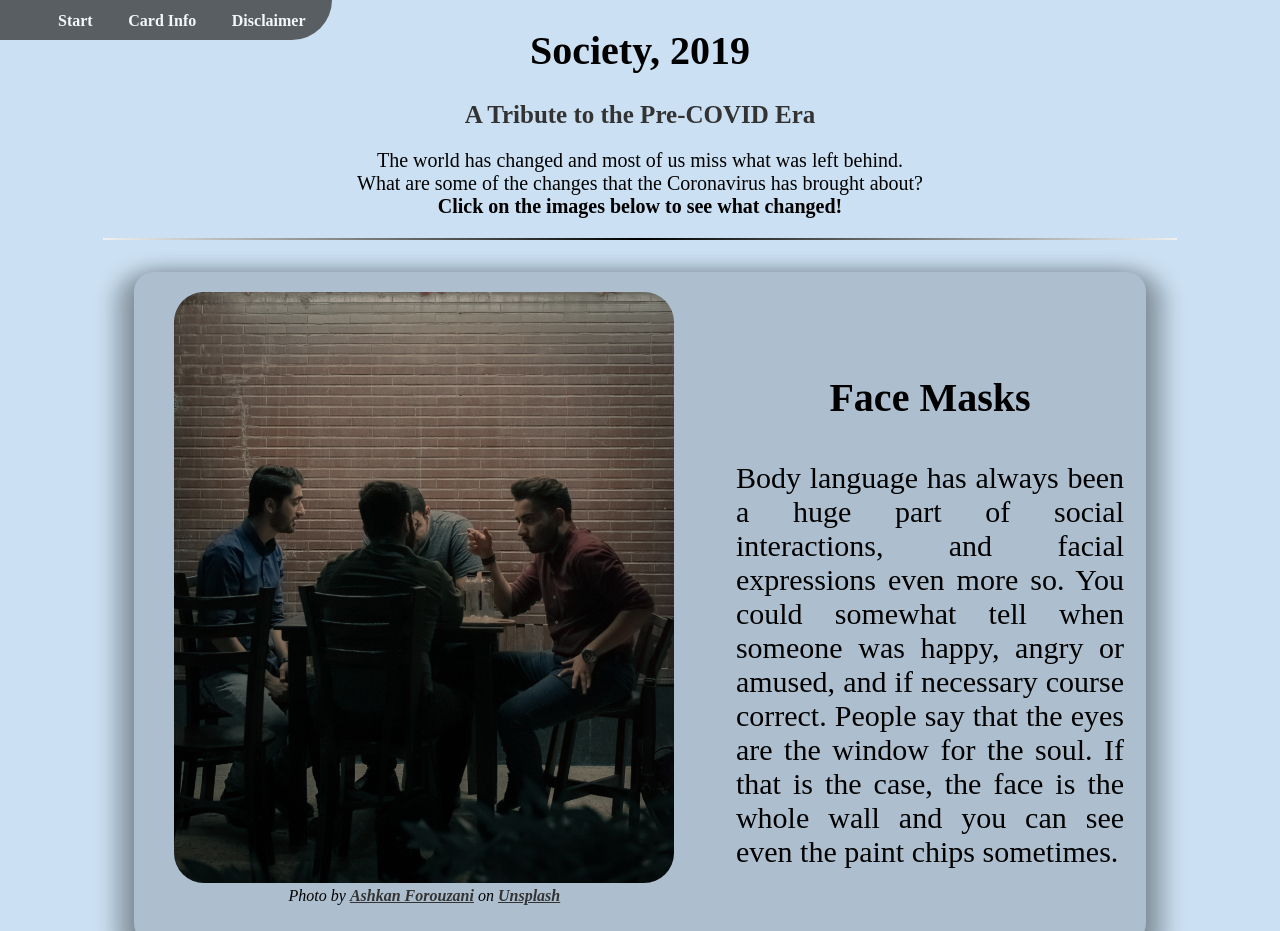
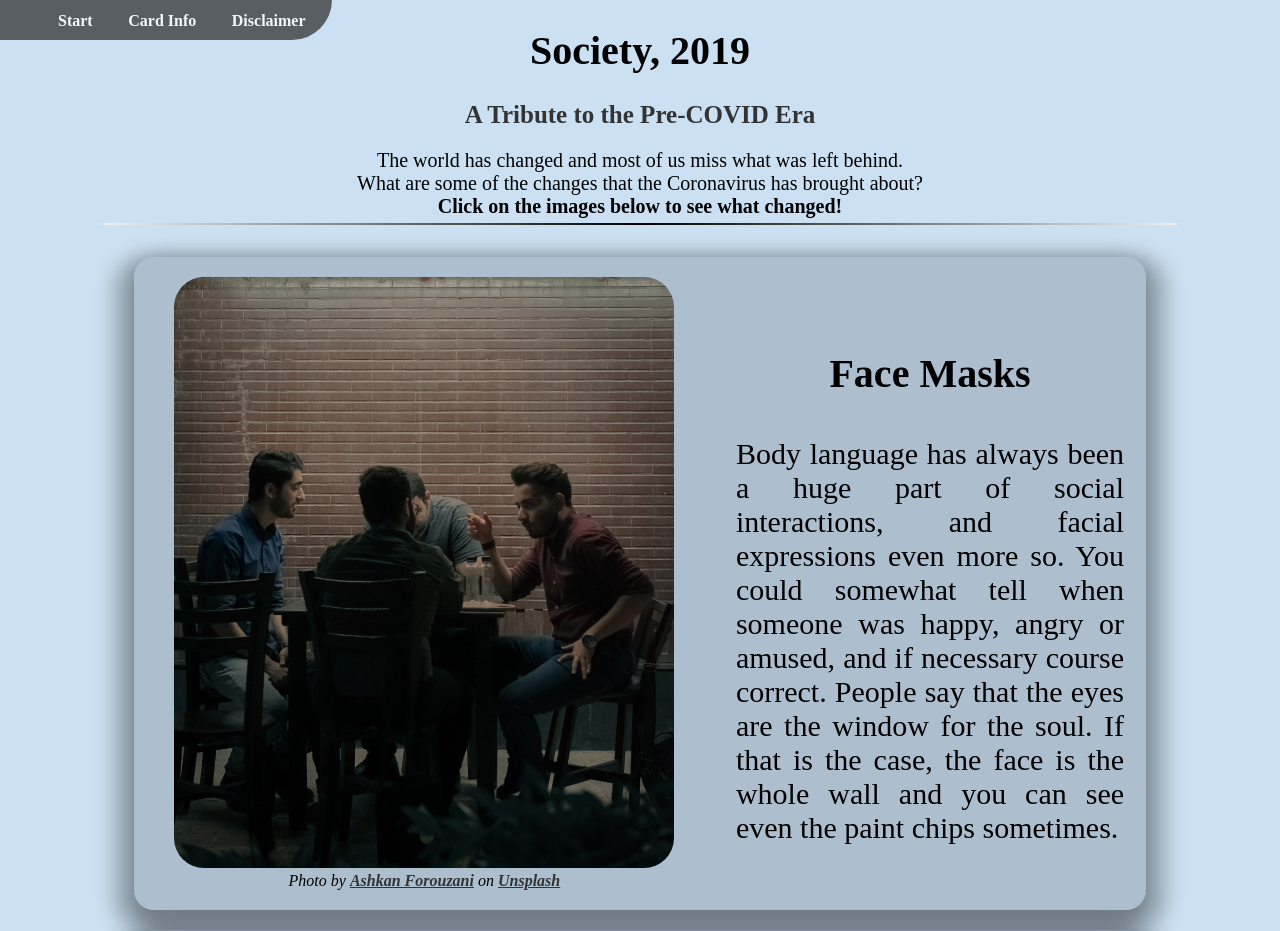
Before and after one commit to mihaelsouza/fcc_tributePage, a plain HTML site: page index.html in a window 1280 px wide. Shown: the top 931 px of the page. Drawn offline with Linux system fonts and the light colour scheme.

Commit message:
removed all <br> tags

```diff
--- a/index.html
+++ b/index.html
@@ -34,10 +34,9 @@
     <header id="header">
       <h1 id="title">Society, 2019</h1>
       <h2>A Tribute to the Pre-COVID Era</h2>
-      <p>The world has changed and most of us miss what was left behind.<br>
-        What are some of the changes that the Coronavirus has brought about?<br>
-        <strong>Click on the images below to see what changed!</strong>
-      </p>
+      <p>The world has changed and most of us miss what was left behind.</p>
+      <p>What are some of the changes that the Coronavirus has brought about?</p>
+      <p><strong>Click on the images below to see what changed!</strong></p>
       <hr>
     </header>
 
@@ -52,10 +51,8 @@
 
     <footer id="footer">
       <hr>
-      <h3>
-        <strong>Disclaimer</strong>: this is meant as a tongue-in-cheek website.
-        COVID is a serious disease that has impacted a lot of families.<br>
-        To get up-to-date information about COVID19, visit the website from the
+      <h3><strong>Disclaimer</strong>: this is meant as a tongue-in-cheek website. COVID is a serious disease that has impacted a lot of families.</h3>
+      <h3>To get up-to-date information about COVID19, visit the website from the
         <a id="tribute-link" target="_blank" href="https://www.who.int/health-topics/coronavirus#tab=tab_1">
           World Health Organization</a>.
       </h3>
--- a/main.js
+++ b/main.js
@@ -3,7 +3,7 @@ const cardData = {
     A: {
       src: "media/card1A.jpg",
       alt: "Drawing of people using face masks adorned with various country flags.",
-      cc0: '<span class="cc0">Photo by <a target="_blank" href="https://unsplash.com/@ashkfor121?utm_source=unsplash&amp;utm_medium=referral&amp;utm_content=creditCopyText">Ashkan Forouzani</a> on <a target="_blank" href="https://unsplash.com/?utm_source=unsplash&amp;utm_medium=referral&amp;utm_content=creditCopyText">Unsplash</a></span><br><br>',
+      cc0: '<span class="cc0">Photo by <a target="_blank" href="https://unsplash.com/@ashkfor121?utm_source=unsplash&amp;utm_medium=referral&amp;utm_content=creditCopyText">Ashkan Forouzani</a> on <a target="_blank" href="https://unsplash.com/?utm_source=unsplash&amp;utm_medium=referral&amp;utm_content=creditCopyText">Unsplash</a></span>',
       head: "<center><strong>Face Masks</strong></center>",
       text: "Body language has always been a huge part of social interactions, and facial expressions even more so. You could somewhat tell when someone was happy, angry or amused, and if necessary course correct. People say that the eyes are the window for the soul. If that is the case, the face is the whole wall and you can see even the paint chips sometimes."
     },
@@ -20,14 +20,14 @@ const cardData = {
     A: {
       src: "media/card2A.jpg",
       alt: "Company employees discussing strategy in a meeting room.",
-      cc0: '<span class="cc0">Photo by <a target="_blank" href="https://unsplash.com/@youxventures?utm_source=unsplash&amp;utm_medium=referral&amp;utm_content=creditCopyText">You X Ventures</a> on <a target="_blank" href="https://unsplash.com/?utm_source=unsplash&amp;utm_medium=referral&amp;utm_content=creditCopyText">Unsplash</a></span><br><br>',
+      cc0: '<span class="cc0">Photo by <a target="_blank" href="https://unsplash.com/@youxventures?utm_source=unsplash&amp;utm_medium=referral&amp;utm_content=creditCopyText">You X Ventures</a> on <a target="_blank" href="https://unsplash.com/?utm_source=unsplash&amp;utm_medium=referral&amp;utm_content=creditCopyText">Unsplash</a></span>',
       head: "<center><strong>The Office</strong></center>",
       text: "Typical office day. Endless meetings and noise around the cubicles while you are trying to hammer away that last deliverable before the end of day deadline. You have already heard about the latest office gossip through the grapevine and Carol told you about that amazing weekend she is planning around the watercooler, while overhearing Bob talk about last night's game. At this point, all you can think about is getting home..."
     },
     B: {
       src: "media/card2B.jpg",
       alt: "Computer over a table next to a rustic mug. In the computer screen, a zoom meeting with more than a dozen participants.",
-      cc0: '<span>Photo by <a href="https://unsplash.com/@cwmonty?utm_source=unsplash&amp;utm_medium=referral&amp;utm_content=creditCopyText">Chris Montgomery</a> on <a href="https://unsplash.com/?utm_source=unsplash&amp;utm_medium=referral&amp;utm_content=creditCopyText">Unsplash</a></span><br><br>',
+      cc0: '<span>Photo by <a href="https://unsplash.com/@cwmonty?utm_source=unsplash&amp;utm_medium=referral&amp;utm_content=creditCopyText">Chris Montgomery</a> on <a href="https://unsplash.com/?utm_source=unsplash&amp;utm_medium=referral&amp;utm_content=creditCopyText">Unsplash</a></span>',
       head: "<center><strong>The Office</strong></center>",
       text: "And now, you're always home. ALWAYS... There is no longer that sense of 'getting home from work' as that is essentially just the other room. Or even worse, the bedroom is suddenly the office. Work and life boundaries get blurried. For some, this is heaven. For others, a particularly nasty nightmare. For almost everybody, a necessary adaptation."
     },
@@ -37,14 +37,14 @@ const cardData = {
     A: {
       src: "media/card3A.jpg",
       alt: "Bustling city street at night with shops and stalls.",
-      cc0: '<span class="cc0">Photo by <a target="_blank" href="https://unsplash.com/@keepsakes_and_daydreams?utm_source=unsplash&amp;utm_medium=referral&amp;utm_content=creditCopyText">Steven Skerritt</a> on <a target="_blank" href="https://unsplash.com/?utm_source=unsplash&amp;utm_medium=referral&amp;utm_content=creditCopyText">Unsplash</a></span><br><br>',
+      cc0: '<span class="cc0">Photo by <a target="_blank" href="https://unsplash.com/@keepsakes_and_daydreams?utm_source=unsplash&amp;utm_medium=referral&amp;utm_content=creditCopyText">Steven Skerritt</a> on <a target="_blank" href="https://unsplash.com/?utm_source=unsplash&amp;utm_medium=referral&amp;utm_content=creditCopyText">Unsplash</a></span>',
       head: "<center><strong>Night Life</strong></center>",
       text: "Friday night! Time to get fancy, put on your best clothes and join your friends for a night in the town. All you're looking for is cold beer or maybe a smooth drink with some good music. Oh, and definitely that huge $2 hotdog dripping in sauce that you can get by the gas station at the end of the night. Because, you know, Mike is such a nice guy!"
     },
     B: {
       src: "media/card3B.jpg",
       alt: "Picture of an almost empty restaurant, with just a few patrons inside.",
-      cc0: '<span>Photo by <a href="https://unsplash.com/@andyadcon?utm_source=unsplash&amp;utm_medium=referral&amp;utm_content=creditCopyText">De an Sun</a> on <a href="https://unsplash.com/?utm_source=unsplash&amp;utm_medium=referral&amp;utm_content=creditCopyText">Unsplash</a></span><br><br>',
+      cc0: '<span>Photo by <a href="https://unsplash.com/@andyadcon?utm_source=unsplash&amp;utm_medium=referral&amp;utm_content=creditCopyText">De an Sun</a> on <a href="https://unsplash.com/?utm_source=unsplash&amp;utm_medium=referral&amp;utm_content=creditCopyText">Unsplash</a></span>',
       head: "<center><strong>Night Life</strong></center>",
       text: "Restaurants and bars are outright closed, or closing early. Half of all seats are unavailable, and not because there is people there. Social distance guidelines and strict health measures make a huge impact on the hospitality business and take-away becomes the new normal. Friday night events boil down to food orders and zoom hangouts, trying to simulate a glimpse of the old normal."
     },
@@ -54,14 +54,14 @@ const cardData = {
     A: {
       src: "media/card4A.jpg",
       alt: "New York City Central Station with a lot of people walking around.",
-      cc0: '<span class="cc0">Photo by <a target="_blank" href="https://unsplash.com/@jackofallstreets?utm_source=unsplash&amp;utm_medium=referral&amp;utm_content=creditCopyText">Jack Finnigan</a> on <a target="_blank" href="https://unsplash.com/?utm_source=unsplash&amp;utm_medium=referral&amp;utm_content=creditCopyText">Unsplash</a></span><br><br>',
+      cc0: '<span class="cc0">Photo by <a target="_blank" href="https://unsplash.com/@jackofallstreets?utm_source=unsplash&amp;utm_medium=referral&amp;utm_content=creditCopyText">Jack Finnigan</a> on <a target="_blank" href="https://unsplash.com/?utm_source=unsplash&amp;utm_medium=referral&amp;utm_content=creditCopyText">Unsplash</a></span>',
       head: "<center><strong>Travelling</strong></center>",
       text: "You've been planning this the whole year, after finally getting that vacation request approved. Time to enjoy some Mai Tais by a beach somewhere, or go skiing in the mountains. Of course, you have to get there first. And so you muster all your inner peace to brave the train station/airport crowds..."
     },
     B: {
       src: "media/card4B.jpg",
       alt: "Empty Central Station in New York in the middle of the afternoon.",
-      cc0: '<span>Photo by <a href="https://unsplash.com/@apollo_y?utm_source=unsplash&amp;utm_medium=referral&amp;utm_content=creditCopyText">A P O L L O</a> on <a href="https://unsplash.com/?utm_source=unsplash&amp;utm_medium=referral&amp;utm_content=creditCopyText">Unsplash</a></span><br><br>',
+      cc0: '<span>Photo by <a href="https://unsplash.com/@apollo_y?utm_source=unsplash&amp;utm_medium=referral&amp;utm_content=creditCopyText">A P O L L O</a> on <a href="https://unsplash.com/?utm_source=unsplash&amp;utm_medium=referral&amp;utm_content=creditCopyText">Unsplash</a></span>',
       head: "<center><strong>Travelling</strong></center>",
       text: "And now the crowds are not there. Airports and train stations are empty, as travel restrictions and closed borders halt international and national travels. Vacations are essentially just a pass to not turn on ZOOM for a week. Small victories, I suppose?"
     },
@@ -71,14 +71,14 @@ const cardData = {
     A: {
       src: "media/card5A.jpg",
       alt: "Family and friends gathered together at the beach watching the sunset.",
-      cc0: '<span class="cc0">Photo by <a target="_blank" href="https://unsplash.com/@jtylernix?utm_source=unsplash&amp;utm_medium=referral&amp;utm_content=creditCopyText">Tyler Nix</a> on <a target="_blank" href="https://unsplash.com/?utm_source=unsplash&amp;utm_medium=referral&amp;utm_content=creditCopyText">Unsplash</a></span><br><br>',
+      cc0: '<span class="cc0">Photo by <a target="_blank" href="https://unsplash.com/@jtylernix?utm_source=unsplash&amp;utm_medium=referral&amp;utm_content=creditCopyText">Tyler Nix</a> on <a target="_blank" href="https://unsplash.com/?utm_source=unsplash&amp;utm_medium=referral&amp;utm_content=creditCopyText">Unsplash</a></span>',
       head: "<center><strong>The Holidays</strong></center>",
       text: "It's finally Christmas! Or the New Year?! ...Maybe Thanksgiving? Okay, definitely Earth Day! No matter, you are just looking forward to eating nana May's cobbler or aunt Mary's cherry pie. Just ready to enjoy some peaceful family time. (Okay, not always peaceful...)"
     },
     B: {
       src: "media/card5B.jpg",
       alt: "Parents and child decorating a Christmas tree.",
-      cc0: '<span>Photo by <a href="https://unsplash.com/@jonathanborba?utm_source=unsplash&amp;utm_medium=referral&amp;utm_content=creditCopyText">Jonathan Borba</a> on <a href="https://unsplash.com/?utm_source=unsplash&amp;utm_medium=referral&amp;utm_content=creditCopyText">Unsplash</a></span><br><br>',
+      cc0: '<span>Photo by <a href="https://unsplash.com/@jonathanborba?utm_source=unsplash&amp;utm_medium=referral&amp;utm_content=creditCopyText">Jonathan Borba</a> on <a href="https://unsplash.com/?utm_source=unsplash&amp;utm_medium=referral&amp;utm_content=creditCopyText">Unsplash</a></span>',
       head: "<center><strong>The Holidays</strong></center>",
       text: "Nowadays families are discouraged to gather together if they can help it, specially to avoid putting elderly members in risk. Family units cope as they can, celebrating in their own households and connecting as best as possible. As a small silver lining, you still get to have those amazingly funny family stories, as you try to teach those tecnophobes how to install Skype or Zoom."
     },
--- a/styles.css
+++ b/styles.css
@@ -47,10 +47,15 @@ h2 {
 h3 {
   color: hsl(0, 0%, 20%);
   font-size: 1.5em;
+  margin: 0;
 }
 
 p {
   font-size: 2em;
+}
+
+header p, footer p {
+  margin: 0;
 }
 
 hr {
```
